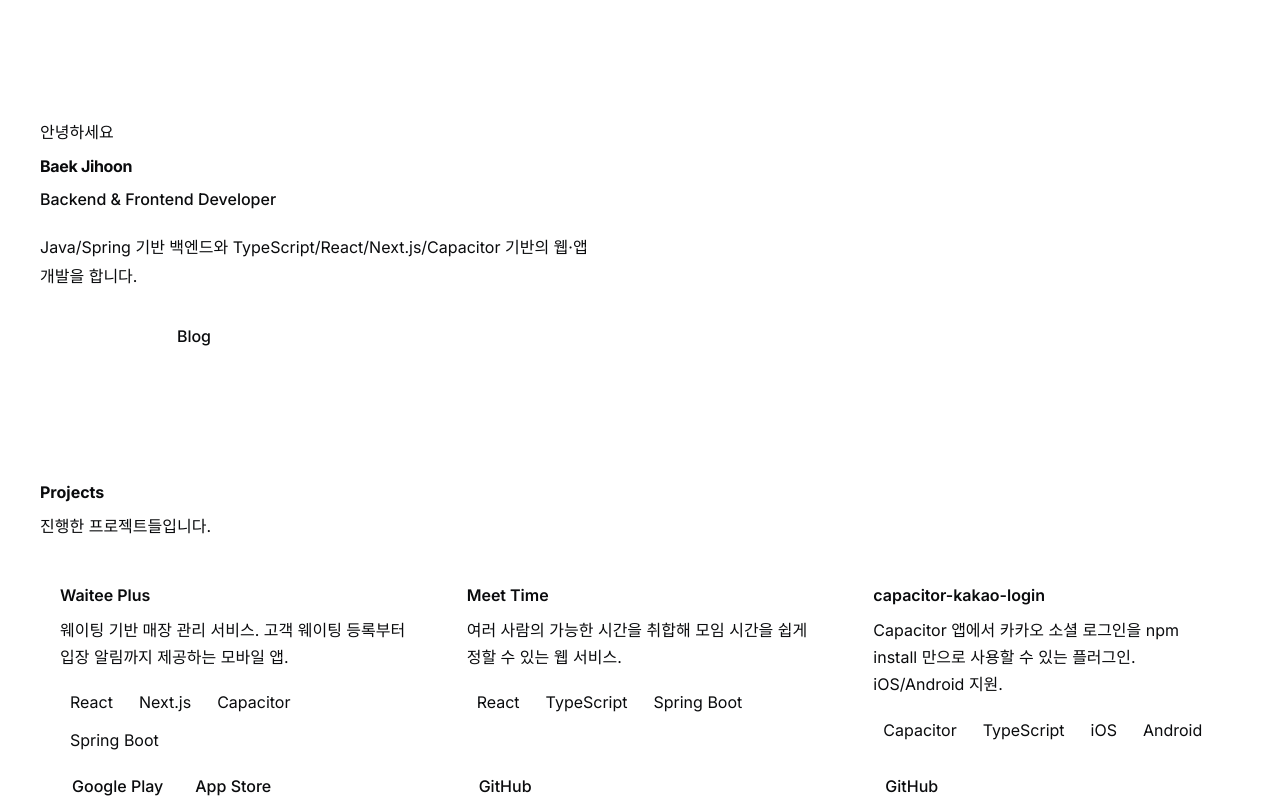
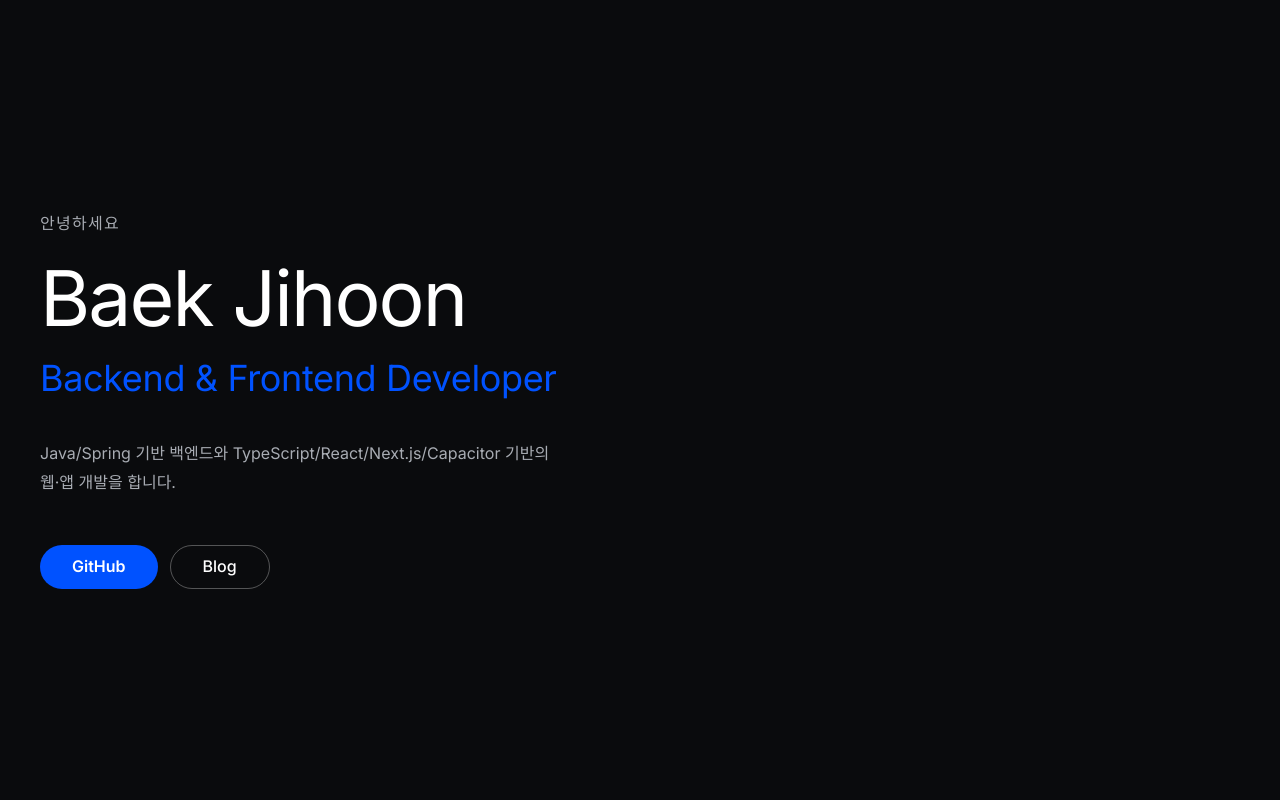
Before and after one commit to Chuseok22/chuseok22-home-web, a React (Vite) app: page / in a window 1280 px wide. Shown: the top 800 px of the page. Built offline with nearby package versions, Linux system fonts and the light colour scheme.

Commit message:
홈_화면_전체_디자인_구성 : feat : HeroSection 다크 풀블리드 히어로 디자인 적용 https://github.com/Chuseok22/chuseok22-home-web/issues/2

```diff
--- a/src/features/home/components/HeroSection/HeroSection.module.css
+++ b/src/features/home/components/HeroSection/HeroSection.module.css
@@ -1,9 +1,9 @@
 .section {
-  padding: var(--section-padding);
-  background-color: var(--color-background);
-  min-height: 60vh;
+  background-color: var(--color-surface-dark);
+  min-height: 100vh;
   display: flex;
   align-items: center;
+  padding: var(--space-section) var(--space-base);
 }
 
 .inner {
@@ -13,31 +13,37 @@
 }
 
 .greeting {
-  font-size: var(--font-size-lg);
-  color: var(--color-text-muted);
-  margin-bottom: var(--space-xs);
+  font-size: var(--text-body-md);
+  font-weight: 500;
+  color: var(--color-on-dark-soft);
+  letter-spacing: 0.08em;
+  text-transform: uppercase;
+  margin-bottom: var(--space-lg);
 }
 
 .name {
-  font-size: var(--font-size-3xl);
-  font-weight: 700;
-  letter-spacing: -0.02em;
-  margin-bottom: var(--space-xs);
+  font-size: var(--text-display-mega);
+  font-weight: 400;
+  letter-spacing: -0.025em;
+  color: var(--color-on-dark);
+  line-height: 1.0;
+  margin-bottom: var(--space-sm);
 }
 
 .role {
-  font-size: var(--font-size-xl);
-  color: var(--color-accent);
-  font-weight: 500;
-  margin-bottom: var(--space-md);
+  font-size: var(--text-display-sm);
+  font-weight: 400;
+  color: var(--color-primary);
+  letter-spacing: -0.01em;
+  margin-bottom: var(--space-xl);
 }
 
 .bio {
-  font-size: var(--font-size-lg);
-  color: var(--color-text-muted);
-  max-width: 560px;
+  font-size: var(--text-body-md);
+  color: var(--color-on-dark-soft);
+  max-width: 520px;
   line-height: 1.8;
-  margin-bottom: var(--space-lg);
+  margin-bottom: var(--space-xxl);
 }
 
 .links {
@@ -47,33 +53,35 @@
 }
 
 .linkPrimary {
-  padding: 0.625rem 1.5rem;
-  background-color: var(--color-accent);
-  color: #ffffff;
-  border-radius: var(--radius-sm);
-  font-weight: 500;
-  transition: background-color 0.2s;
+  display: inline-flex;
+  align-items: center;
+  height: 44px;
+  padding: 0 var(--space-xl);
+  background-color: var(--color-primary);
+  color: var(--color-on-primary);
+  border-radius: var(--rounded-pill);
+  font-size: var(--text-button);
+  font-weight: 600;
+  transition: background-color 0.15s ease;
 }
 
 .linkPrimary:hover {
-  background-color: var(--color-accent-hover);
+  background-color: var(--color-primary-active);
 }
 
 .linkSecondary {
-  padding: 0.625rem 1.5rem;
-  border: 1.5px solid var(--color-border);
-  border-radius: var(--radius-sm);
+  display: inline-flex;
+  align-items: center;
+  height: 44px;
+  padding: 0 var(--space-xl);
+  border: 1.5px solid rgba(255, 255, 255, 0.3);
+  color: var(--color-on-dark);
+  border-radius: var(--rounded-pill);
+  font-size: var(--text-button);
   font-weight: 500;
-  transition: border-color 0.2s;
+  transition: border-color 0.15s ease;
 }
 
 .linkSecondary:hover {
-  border-color: var(--color-accent);
-  color: var(--color-accent);
+  border-color: rgba(255, 255, 255, 0.7);
 }
-
-@media (max-width: 640px) {
-  .name {
-    font-size: var(--font-size-2xl);
-  }
-}
```
